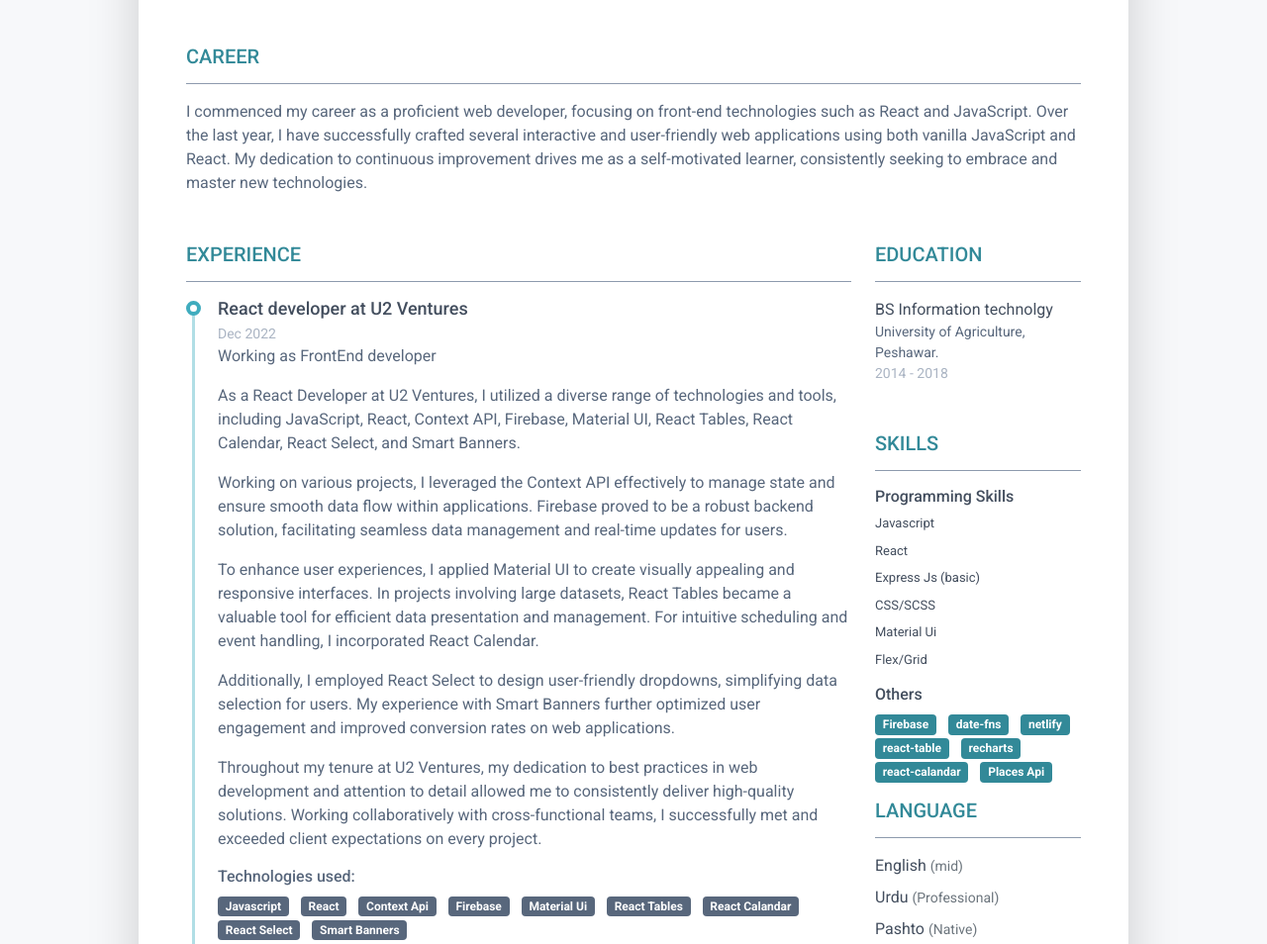
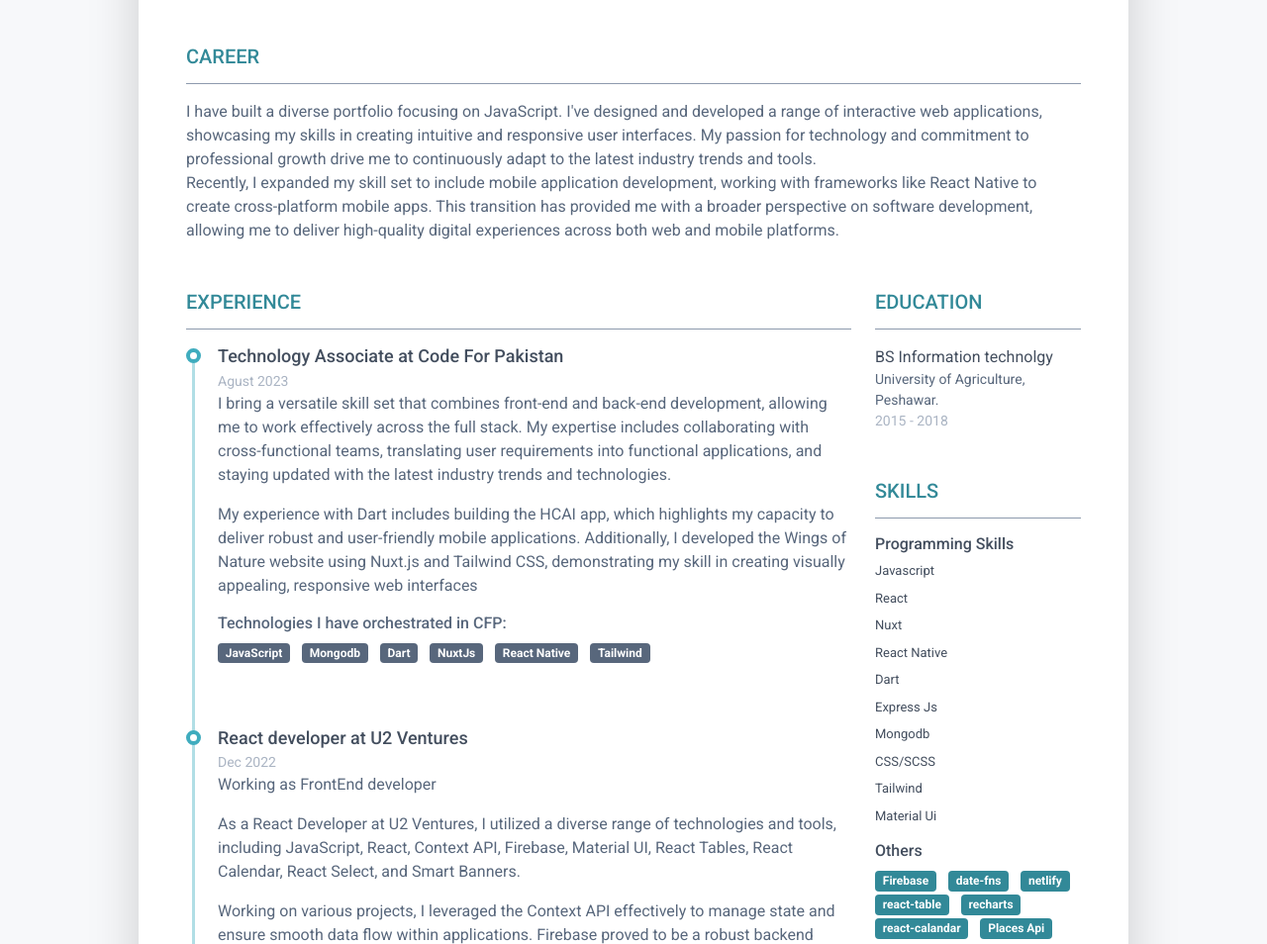
Before and after one commit to farooqwd/farooqwd, a plain HTML site: page index.html in a window 1280 px wide. Shown: the part 253-1207 px from the top of the page at 99% size. Drawn offline with Linux system fonts and the light colour scheme.

Commit message:
new experience added

```diff
--- a/index.html
+++ b/index.html
@@ -49,7 +49,9 @@
 					<h2 class="resume-section-title text-uppercase font-weight-bold pb-3 mb-3">Career</h2>
 					<div class="resume-section-content">
 						<p class="mb-0">
-							I commenced my career as a proficient web developer, focusing on front-end technologies such as React and JavaScript. Over the last year, I have successfully crafted several interactive and user-friendly web applications using both vanilla JavaScript and React. My dedication to continuous improvement drives me as a self-motivated learner, consistently seeking to embrace and master new technologies.
+							I have built a diverse portfolio focusing on JavaScript. I've designed and developed a range of interactive web applications, showcasing my skills in creating intuitive and responsive user interfaces. My passion for technology and commitment to professional growth drive me to continuously adapt to the latest industry trends and tools.
+							<br>
+							Recently, I expanded my skill set to include mobile application development, working with frameworks like React Native to create cross-platform mobile apps. This transition has provided me with a broader perspective on software development, allowing me to deliver high-quality digital experiences across both web and mobile platforms.
 						</p>
 					</div>
 				</section>
@@ -60,6 +62,29 @@
 							<h2 class="resume-section-title text-uppercase font-weight-bold pb-3 mb-3">experience</h2>
 							<div class="resume-section-content">
 								<div class="resume-timeline position-relative">
+									<article class="resume-timeline-item position-relative pb-5">
+										<div class="resume-timeline-item-header mb-2">
+											<div class="d-flex flex-column flex-md-row">
+												<h3 class="resume-position-title font-weight-bold mb-1">Technology Associate at Code For Pakistan</h3>
+												<!-- <a href="https://taste.netlify.app/" target="_blank" class="project-links"><i class="fas fa-external-link-alt fa-fw me-1" data-fa-transform="grow-1"></i></a>												 -->
+											</div>
+											<div class="resume-position-time">Agust 2023</div>
+										<div class="resume-timeline-item-desc">
+
+												<p>I bring a versatile skill set that combines front-end and back-end development, allowing me to work effectively across the full stack. My expertise includes collaborating with cross-functional teams, translating user requirements into functional applications, and staying updated with the latest industry trends and technologies.</p>
+
+												<p> My experience with Dart includes building the HCAI app, which highlights my capacity to deliver robust and user-friendly mobile applications. Additionally, I developed the Wings of Nature website using Nuxt.js and Tailwind CSS, demonstrating my skill in creating visually appealing, responsive web interfaces</p>
+											<h4 class="resume-timeline-item-desc-heading font-weight-bold">Technologies I have orchestrated in CFP:</h4>
+											<ul class="list-inline">
+												<li class="list-inline-item"><span class="badge bg-secondary badge-pill">JavaScript</span></li>
+												<li class="list-inline-item"><span class="badge bg-secondary badge-pill">Mongodb</span></li>
+												<li class="list-inline-item"><span class="badge bg-secondary badge-pill">Dart</span></li>
+												<li class="list-inline-item"><span class="badge bg-secondary badge-pill">NuxtJs</span></li>
+												<li class="list-inline-item"><span class="badge bg-secondary badge-pill">React Native</span></li>
+												<li class="list-inline-item"><span class="badge bg-secondary badge-pill">Tailwind</span></li>
+											</ul>
+										</div>
+									</article>
 									<article class="resume-timeline-item position-relative pb-5">
 										<div class="resume-timeline-item-header mb-2">
 											<div class="d-flex flex-column flex-md-row">
@@ -122,7 +147,7 @@
 									<article class="resume-timeline-item position-relative pb-5">
 										<div class="resume-timeline-item-header mb-2">
 											<div class="d-flex flex-column flex-md-row">
-												<h3 class="resume-position-title font-weight-bold mb-1">Taste App</h3>
+												<h3 class="resume-position-title font-weight-bold mb-1">Forkify App</h3>
 												<a href="https://taste.netlify.app/" target="_blank" class="project-links"><i class="fas fa-external-link-alt fa-fw me-1" data-fa-transform="grow-1"></i></a>
 											</div>
 											<div class="resume-position-time">2023</div>
@@ -142,7 +167,7 @@
 												<li>Directions button will lead user to the web page of directions.</li>
 												<li>Adding recipe feature will be added soon.</li>
 											</ul>
-											<h4 class="resume-timeline-item-desc-heading font-weight-bold">Technologies used:</h4>
+											<h4 class="resume-timeline-item-desc-heading font-weight-bold">Technologies i have orchestrated:</h4>
 											<ul class="list-inline">
 												<li class="list-inline-item"><span class="badge bg-secondary badge-pill">Javascript</span></li>
 												<li class="list-inline-item"><span class="badge bg-secondary badge-pill">Parcel</span></li>
@@ -245,15 +270,15 @@
 										</div>
 									</article> -->
 
-									<article class="resume-timeline-item position-relative">
+									<!-- <article class="resume-timeline-item position-relative">
 										<div class="resume-timeline-item-header mb-2">
 											<div class="d-flex flex-column flex-md-row">
 													<h3 class="resume-position-title font-weight-bold mb-1">Property office webpage</h3>
 													<a href="https://nexter-practice.netlify.app/" target="_blank" class="project-links"><i class="fas fa-external-link-alt fa-fw me-1" data-fa-transform="grow-1"></i></a>
-													<!-- <div class="resume-company-name ms-auto">Helfer</div> -->
-											</div><!--//row-->
+
+											</div>
 											<div class="resume-position-time">2022</div>
-										</div><!--//resume-timeline-item-header-->
+										</div>
 										<div class="resume-timeline-item-desc">
 											<p>A static responsive page for a property office with a moderen layout and structure.</p>
 												<ul>
@@ -271,8 +296,8 @@
 												<li class="list-inline-item"><span class="badge bg-secondary badge-pill">Css/SCSS</span></li>
 												<li class="list-inline-item"><span class="badge bg-secondary badge-pill">Html</span></li>
 											</ul>
-										</div><!--//resume-timeline-item-desc-->
-									</article><!--//resume-timeline-item-->
+										</div>
+									</article> -->
 
 								</div><!--//resume-timeline-->
 
@@ -288,7 +313,7 @@
 								<li class="mb-2">
 									<div class="resume-degree font-weight-bold">BS Information technolgy</div>
 									<div class="resume-degree-org">University of Agriculture, Peshawar.</div>
-									<div class="resume-degree-time">2014 - 2018</div>
+									<div class="resume-degree-time">2015 - 2018</div>
 								</li>
 							</ul>
 						</div>
@@ -316,20 +341,30 @@
 													<div class="resume-skill-name">React</div>
 											</li>
 											<li class="mb-2">
-													<div class="resume-skill-name">Express Js (basic)</div>
+													<div class="resume-skill-name">Nuxt</div>
+											</li>
+											<li class="mb-2">
+													<div class="resume-skill-name">React Native</div>
+											</li>
+											<li class="mb-2">
+													<div class="resume-skill-name">Dart</div>
+											</li>
+											<li class="mb-2">
+													<div class="resume-skill-name">Express Js</div>
+											</li>
+											<li class="mb-2">
+													<div class="resume-skill-name">Mongodb</div>
 											</li>
 											<li class="mb-2">
 												<div class="resume-skill-name">CSS/SCSS</div>
 											</li>
 											<li class="mb-2">
+													<div class="resume-skill-name">Tailwind</div>
+											</li>
+											<li class="mb-2">
 												<div class="resume-skill-name">Material Ui</div>
 											</li>
-											<!-- <li class="mb-2">
-												<div class="resume-skill-name">Tailwind CSS</div>
-											</li> -->
-											<li class="mb-2">
-												<div class="resume-skill-name">Flex/Grid</div>
-											</li>
+
 										</ul>
 									</div>
 									<!--//resume-skill-item-->
@@ -406,14 +441,14 @@
 							</div>
 						</section>
 						<!--//language-section-->
-						<section class="resume-section interests-section mb-5">
+						<!-- <section class="resume-section interests-section mb-5">
 							<h2 class="resume-section-title text-uppercase font-weight-bold pb-3 mb-3">Interests</h2>
 							<div class="resume-section-content">
 								<ul class="list-unstyled">
 									<li class="mb-1">Farming, Foodie, Fiction, Cricket</li>
 								</ul>
 							</div>
-						</section>
+						</section> -->
 						<!--//interests-section-->
 					</div>
 				</div>
```
